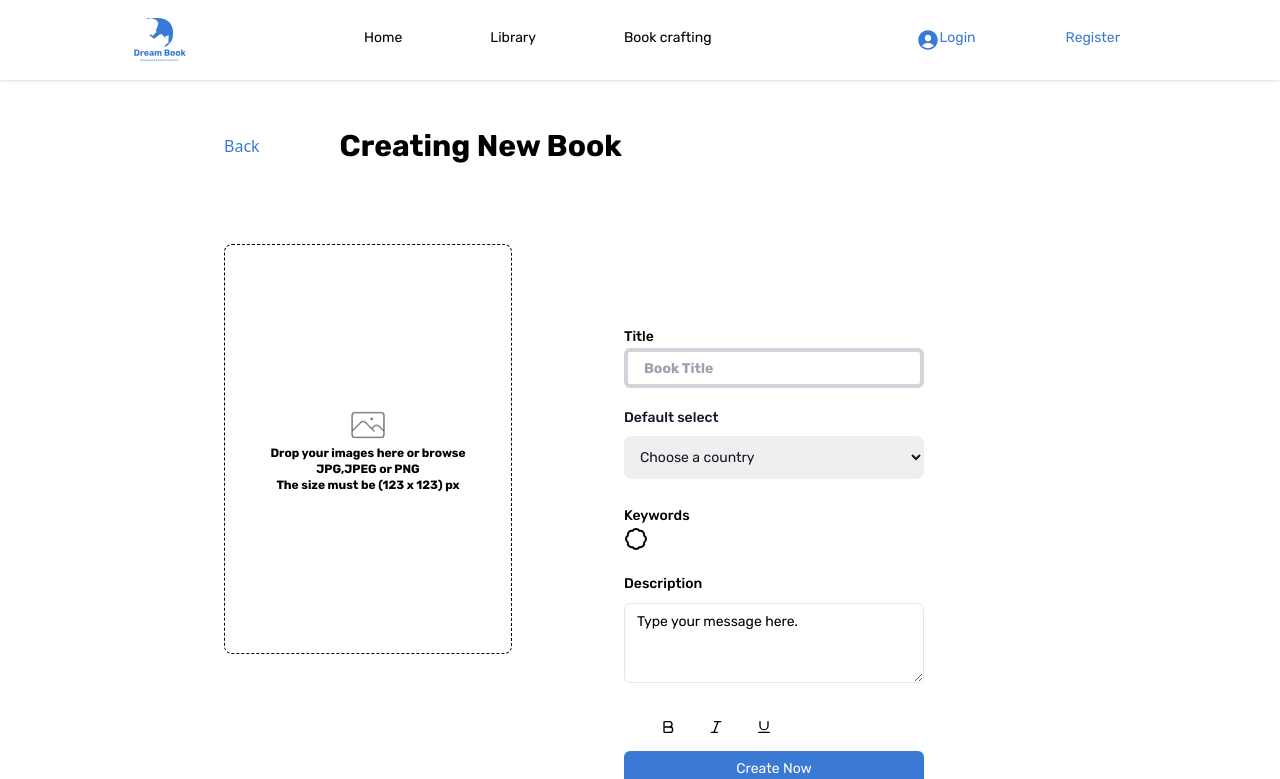
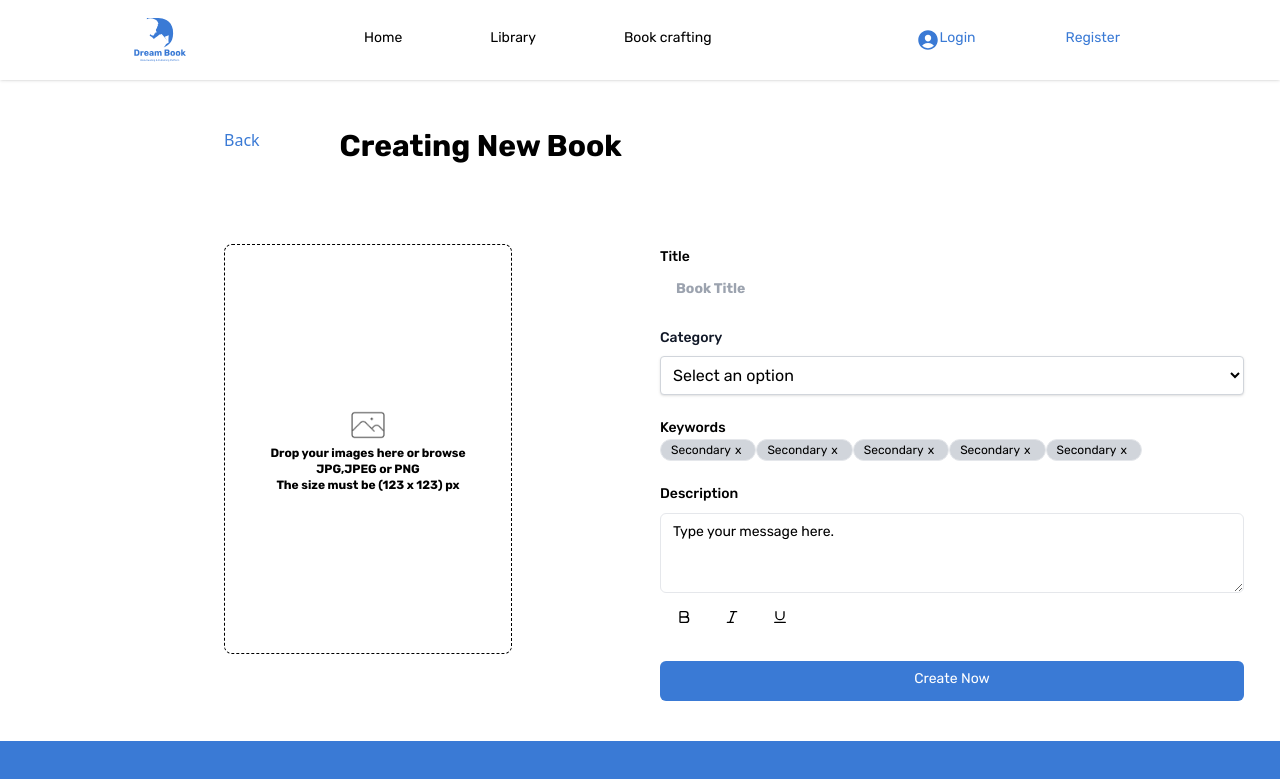
Before and after one commit to Khant-Nyar-Ko-Ko/Beta_Dreambook, a React (Vite) app: page /bookcrafting in a window 1280 px wide. Shown: the top 779 px of the page. Built offline with nearby package versions, Linux system fonts and the light colour scheme.

Commit message:
bookcrafting edit

```diff
--- /dev/null
+++ b/src/components/customDropDown.tsx
@@ -0,0 +1,154 @@
+import digitalmarket from "../assets/images/categories/digitalmarket.png";
+import personaldev from "../assets/images/categories/personaldev.png";
+import technology from "../assets/images/categories/tech.png";
+import timemanagement from "../assets/images/categories/timemanage.png";
+import health from "../assets/images/categories/health.png";
+import contentmarketing from "../assets/images/categories/content.png";
+import selfmanagement from "../assets/images/categories/selfmanage.png";
+import success from "../assets/images/categories/success.png";
+import productivity from "../assets/images/categories/productivity.png";
+import bussiness from "../assets/images/categories/bussiness.png";
+
+import React, { useState } from "react";
+
+type Option = {
+  label: string;
+  value: string;
+  image: string;
+};
+
+const options: Option[] = [
+  {
+    label: "Digital Marketing",
+    value: "Digital Marketing",
+    image: digitalmarket,
+  },
+  {
+    label: "Personal Development",
+    value: "Personal Development",
+    image: personaldev,
+  },
+  {
+    label: "Technology",
+    value: "Technology",
+    image: technology,
+  },
+  {
+    label: "Time Management",
+    value: "Time Management",
+    image: timemanagement,
+  },
+  {
+    label: "Health",
+    value: "Health",
+    image: health,
+  },
+  {
+    label: "Content Marketing",
+    value: "Content Marketing",
+    image: contentmarketing,
+  },
+  {
+    label: "Self-Management",
+    value: "Self-Management",
+    image: selfmanagement,
+  },
+  {
+    label: "Success",
+    value: "Success",
+    image: success,
+  },
+  {
+    label: "Productivity",
+    value: "Productivity",
+    image: productivity,
+  },
+  {
+    label: "Bussiness",
+    value: "Bussiness",
+    image: bussiness,
+  },
+];
+
+const CustomDropdown: React.FC = () => {
+  const [selectedValue, setSelectedValue] = useState<string>("");
+
+  const handleChange = (event: React.ChangeEvent<HTMLSelectElement>) => {
+    setSelectedValue(event.target.value);
+  };
+
+  const selectedOption = options.find(
+    (option) => option.value === selectedValue
+  );
+
+  return (
+    // <div className="relative inline-block w-full">
+    //   <div className="relative">
+    //     <select
+    //       className={`w-full appearance-none bg-white border border-gray-300 rounded shadow p-2 pr-8 ${
+    //         selectedValue ? "text-transparent" : "text-gray-700"
+    //       }`}
+    //       value={selectedValue}
+    //       onChange={handleChange}
+    //     >
+    //       <option value="" disabled>
+    //         Select an option
+    //       </option>
+    //       {options.map((option) => (
+    //         <option key={option.value} value={option.value}>
+    //           {option.label}
+    //         </option>
+    //       ))}
+    //     </select>
+    //     <div className="absolute inset-y-0 right-0 flex items-center px-2 text-gray-700 pointer-events-none">
+    //       <svg
+    //         className="w-4 h-4 fill-current"
+    //         xmlns="http://www.w3.org/2000/svg"
+    //         viewBox="0 0 20 20"
+    //       >
+    //         <path d="M5.293 7.293a1 1 0 011.414 0L10 10.586l3.293-3.293a1 1 0 111.414 1.414l-4 4a1 1 0 01-1.414 0l-4-4a1 1 0 010-1.414z" />
+    //       </svg>
+    //     </div>
+    //     {selectedOption && (
+    //       <div className="absolute inset-y-0 left-0 flex items-center p-2 pointer-events-none">
+    //         <img
+    //           src={selectedOption.image}
+    //           alt={selectedOption.label}
+    //           className="w-6 h-6 mr-2"
+    //         />
+    //         <span className="text-gray-700">{selectedOption.label}</span>
+    //       </div>
+    //     )}
+    //   </div>
+    // </div>
+
+    <div className="relative inline-block w-full">
+      <select
+        className="w-full p-2 bg-white border border-gray-300 rounded shadow"
+        value={selectedValue || ""}
+        onChange={handleChange}
+      >
+        <option value="" disabled>
+          Select an option
+        </option>
+        {options.map((option) => (
+          <option key={option.value} value={option.value} className="p-10 m-2">
+            {option.label}
+          </option>
+        ))}
+      </select>
+      {selectedOption && (
+        <div className="flex items-center p-2 mt-2 border border-gray-300 rounded shadow bg-sky-100">
+          <img
+            src={selectedOption.image}
+            alt={selectedOption.label}
+            className="w-6 h-6 mr-2"
+          />
+          <span>{selectedOption.label}</span>
+        </div>
+      )}
+    </div>
+  );
+};
+
+export default CustomDropdown;
--- a/src/components/ui/badge.tsx
+++ b/src/components/ui/badge.tsx
@@ -1,10 +1,10 @@
-import * as React from "react"
-import { cva, type VariantProps } from "class-variance-authority"
+import * as React from "react";
+import { cva, type VariantProps } from "class-variance-authority";
 
-import { cn } from "@/lib/utils"
+import { cn } from "@/lib/utils";
 
 const badgeVariants = cva(
-  "yesinline-flex yesitems-center yesrounded-full yesborder yespx-2.5 yespy-0.5 yestext-xs yesfont-semibold yestransition-colors focus:yesoutline-none focus:yesring-2 focus:yesring-ring focus:yesring-offset-2",
+  "inline-flex items-center rounded-full border px-2.5 py-0.5 text-xs font-normal bg-gray-300 transition-colors focus:outline focus:ring-2 focus:ring-ring focus:ring-offset-2 ",
   {
     variants: {
       variant: {
@@ -21,7 +21,7 @@ const badgeVariants = cva(
       variant: "default",
     },
   }
-)
+);
 
 export interface BadgeProps
   extends React.HTMLAttributes<HTMLDivElement>,
@@ -30,7 +30,7 @@ export interface BadgeProps
 function Badge({ className, variant, ...props }: BadgeProps) {
   return (
     <div className={cn(badgeVariants({ variant }), className)} {...props} />
-  )
+  );
 }
 
-export { Badge, badgeVariants }
+export { Badge, badgeVariants };
--- /dev/null
+++ b/src/layouts/BookDetialLayout.tsx
@@ -0,0 +1,12 @@
+import { Outlet } from "react-router-dom";
+
+const BookCraftingLayout = () => {
+  return (
+    <div>
+      <Navbar />
+      <Outlet />
+    </div>
+  );
+};
+
+export default BookCraftingLayout;
--- a/src/pages/BookCraftingPage.tsx
+++ b/src/pages/BookCraftingPage.tsx
@@ -2,21 +2,28 @@ import { Input } from "@/components/ui/input";
 import { Label } from "@/components/ui/label";
 import bookImg from "../assets/images/bookCrafting/bookImg.png";
 import { Textarea } from "@/components/ui/textarea";
-import { ToggleGroup, ToggleGroupItem } from "@/components/ui/toggle-group"
-import { Badge, Bold, Italic, Underline } from "lucide-react";
+import { ToggleGroup, ToggleGroupItem } from "@/components/ui/toggle-group";
+import { Bold, Italic, Underline } from "lucide-react";
+import { Badge } from "@/components/ui/badge";
 import { Button } from "@/components/ui/button";
+import CustomDropdown from "@/components/customDropDown";
+import { NavLink } from "react-router-dom";
+
 const BookCraftingPage = () => {
   return (
     <div>
-      <div className="mb-10  ml-28">
+      <div className="mb-10 ml-28">
         <div className="flex gap-20 mt-12 ml-28 col">
-          <button className="text-default">Back</button>
+          <NavLink to={"/home"}>
+            {" "}
+            <button className="text-default">Back</button>
+          </NavLink>
           <h1 className="text-3xl font-bold font-primary">Creating New Book</h1>
         </div>
 
-        <div className="flex flex-row mt-20 gap-28 font-primary">
+        <div className="flex mx-auto flex-row-3 gap-28 font-primary">
           <div>
-            <div className="py-40 border border-black border-dashed rounded-lg ml-28 w-72 ">
+            <div className="py-40 mt-20 border border-black border-dashed rounded-lg ml-28 w-72">
               <img className="w-10 mx-auto" src={bookImg} alt="" />
 
               <div className="text-xs font-bold text-center">
@@ -32,11 +39,11 @@ const BookCraftingPage = () => {
             </div>
           </div>
 
-          <div>
+          <div className="w-full mx-auto basis-1/2">
             <div className="mt-20 ">
               <Label htmlFor="email">Title</Label>
               <Input
-                className="font-bold border-4"
+                className="w-full font-bold border-none"
                 type="text"
                 id="text"
                 placeholder="Book Title"
@@ -47,23 +54,30 @@ const BookCraftingPage = () => {
                 htmlFor="default"
                 className="block mb-2 text-sm font-medium text-gray-900"
               >
-                Default select
+                Category
               </label>
-              <select
-                id="default"
-                className="block w-full p-3 mb-6 text-sm text-gray-900 rounded-lg focus:ring-blue-500 focus:border-blue-500 dark:border-gray-600 dark:placeholder-gray-400 dark:focus:ring-blue-500 dark:focus:border-blue-500"
-              >
-                <option selected>Choose a country</option>
-                <option value="US">United States</option>
-                <option value="CA">Canada</option>
-                <option value="FR">France</option>
-                <option value="DE">Germany</option>
-              </select>
+              <CustomDropdown />
             </div>
 
-            <div>
+            <div className="mt-5">
               <Label>Keywords</Label>
-              <Badge>Badge</Badge>
+              <div className="flex flex-row">
+                <Badge variant="default">
+                  Secondary <button className="px-1">x</button>
+                </Badge>
+                <Badge variant="destructive">
+                  Secondary <button className="px-1">x</button>
+                </Badge>
+                <Badge variant="destructive">
+                  Secondary<button className="px-1">x</button>
+                </Badge>
+                <Badge variant="destructive">
+                  Secondary<button className="px-1">x</button>
+                </Badge>
+                <Badge variant="destructive">
+                  Secondary<button className="px-1">x</button>
+                </Badge>
+              </div>
             </div>
 
             <div className="mt-5 ">
@@ -74,7 +88,7 @@ const BookCraftingPage = () => {
                 id="message"
               />
             </div>
-            <div className="flex gap-4 mx-5 mt-5">
+            <div className="flex gap-4 mx-auto">
               <ToggleGroup type="multiple">
                 <ToggleGroupItem
                   className="p-4"
@@ -99,7 +113,9 @@ const BookCraftingPage = () => {
                 </ToggleGroupItem>
               </ToggleGroup>
             </div>
-            <Button className="w-full default:">Create Now</Button>
+            <NavLink to={"/bookdetail"}>
+              <Button className="w-full mt-5 default:">Create Now</Button>
+            </NavLink>
           </div>
         </div>
       </div>
--- /dev/null
+++ b/src/pages/BookDetailPage.tsx
@@ -0,0 +1,9 @@
+const BookDetailPage = () => {
+  return (
+    <div className="text-black">
+      BookDetailPageheanwfeenIEhfnnnnnnnnnnnnnnnnnnnnnnnnnnnnnnnnnn
+    </div>
+  );
+};
+
+export default BookDetailPage;
```
Also changed, not shown: src/components/SelectCategory.tsx (added, +83 -0 lines), src/components/ui/select.tsx (+5 -5 lines), src/routers/UserRouter.tsx (+7 -0 lines).
